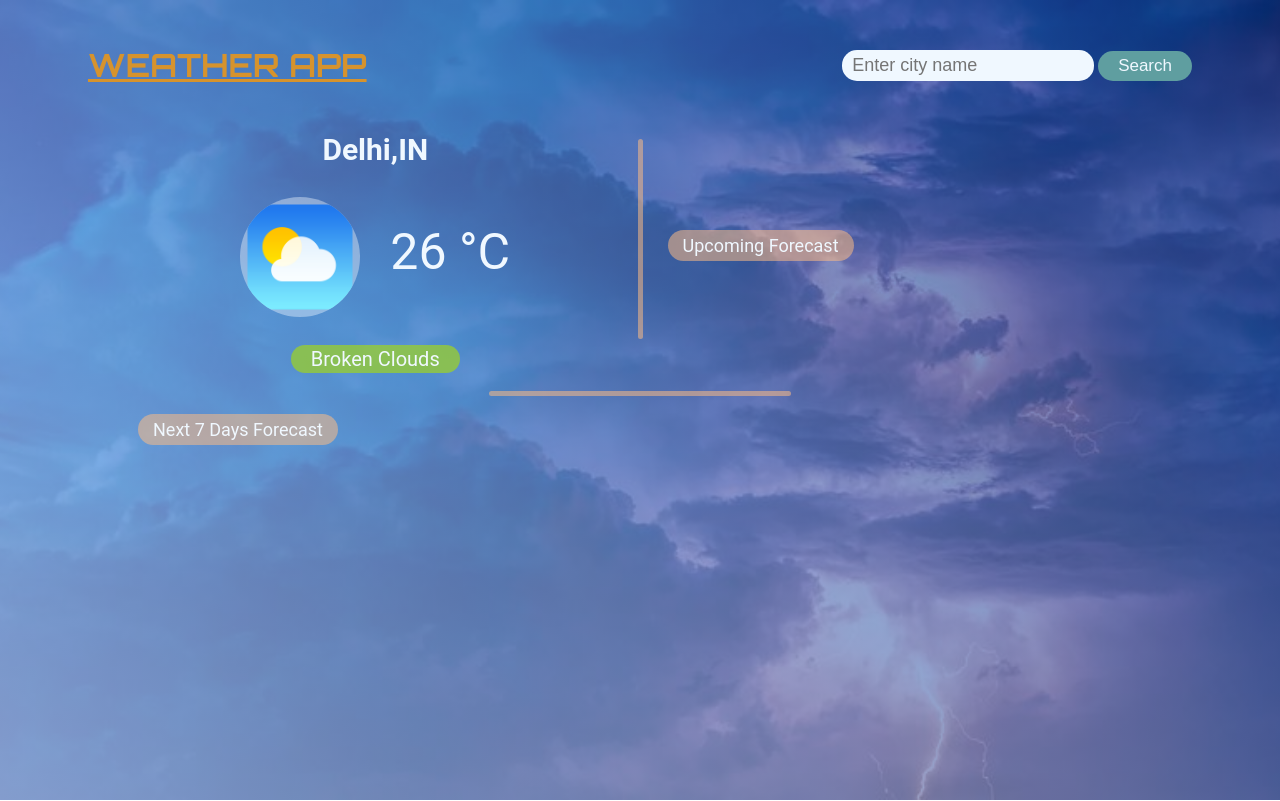
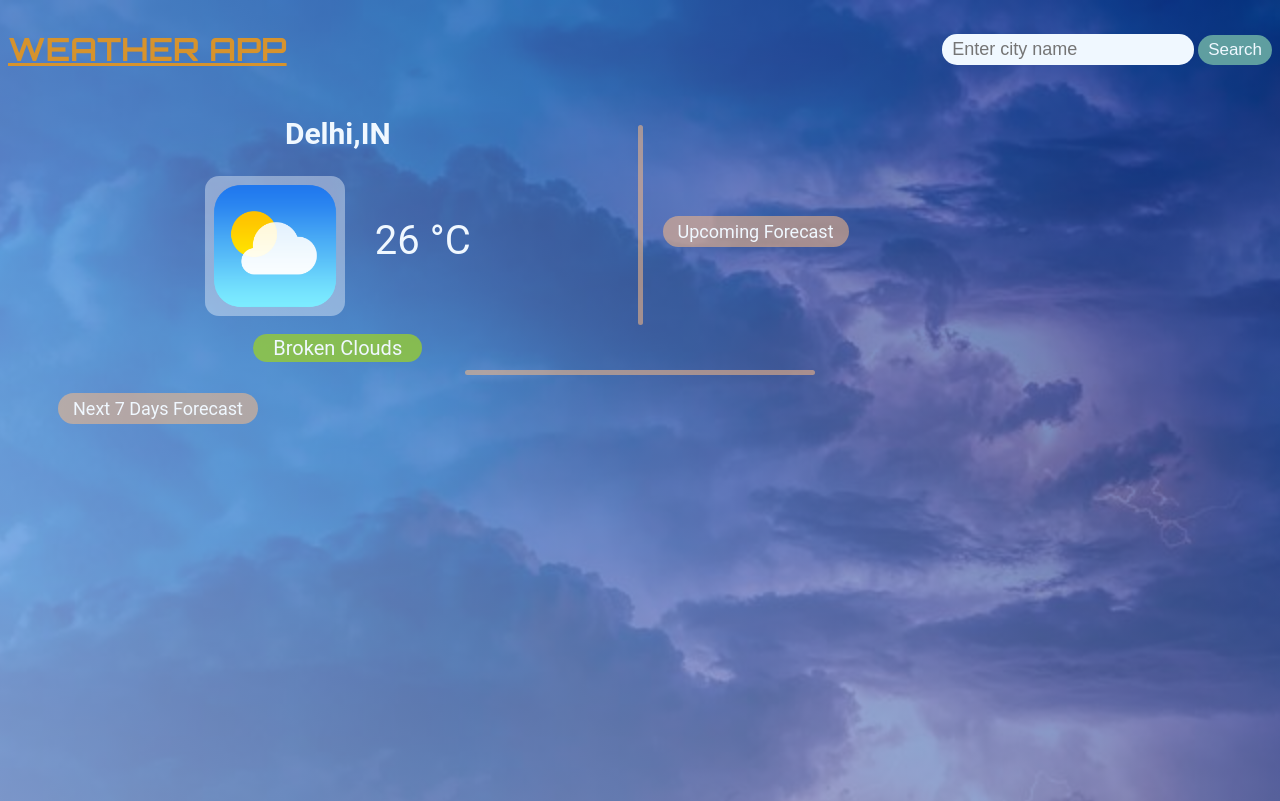
Before and after one commit to AnithaPBenny/weather-app, a plain HTML site: page index.html in a window 1280 px wide. Shown: the top 801 px of the page. Drawn offline with Linux system fonts and the light colour scheme.

Commit message:
Update style.css

```diff
--- a/style.css
+++ b/style.css
@@ -1,14 +1,14 @@
 @import url('https://fonts.googleapis.com/css2?family=Poppins:wght@600&display=swap');
 @import url('https://fonts.googleapis.com/css2?family=Orbitron:wght@700&display=swap');
 html{
-    height: 100%;
+    height: 120%;
 }
 h1{
     text-align: center;
 }
 body{
     background: whitesmoke;
-    padding: 1rem 5rem;
+    padding: 0rem 0rem;
     font-family: 'Roboto', sans-serif;
     text-transform: capitalize;
     background: linear-gradient(45deg,rgba(183, 204, 248, 0.717),rgba(7, 43, 127, 0.679)), url('./background.jpg');
@@ -37,7 +37,7 @@ body{
 }
 #search{
     background: none;
-    padding: 5px 20px;
+    padding: 5px 10px;
     color: aliceblue;
     outline: none;
     background: cadetblue;
@@ -54,13 +54,13 @@ body{
     font-size: 30px;
 }
 .weather img{
-    width: 120px;
-    height: 120px;
-    border-radius: 50%;
+    width: 140px;
+    height: 140px;
+    border-radius: 10%;
     background: rgba(240, 248, 255, 0.408);
 }
 #temperature{
-    font-size: 50px;
+    font-size: 40px;
     margin: 0;
     margin-left: 30px;
     margin-bottom: 10px;
@@ -69,7 +69,7 @@ body{
     display: flex;
     align-items: center;
     justify-content: center;
-    margin: 30px 0;
+    margin: 20px 0;
 }
 #clouds{
     font-size: 20px;
@@ -80,7 +80,7 @@ body{
 }
 main{
     display: grid;
-    grid-column-gap: 25px;
+    grid-column-gap: 20px;
     grid-template-columns: 1fr 5px 1fr;
     align-items: center;
     margin: 0 50px;
@@ -96,7 +96,7 @@ main{
     margin: 3px 0;
 }
 .forecstD{
-    margin: 20px 50px;
+    margin: 10px 50px;
     color: aliceblue;
 }
 .weekF{
@@ -128,3 +128,9 @@ main{
 .desc{
     color: rgb(196, 255, 77);
 }
+.speed{
+    color: rgb(58, 40, 126);
+}
+.humidity{
+    color: rgb(196, 255, 77);
+}
```
